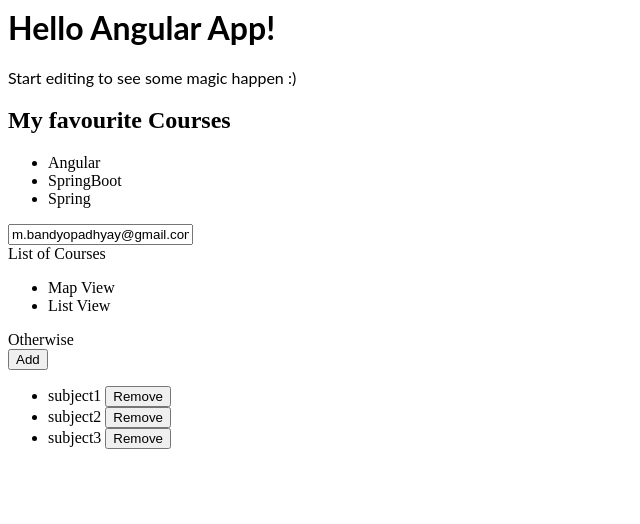
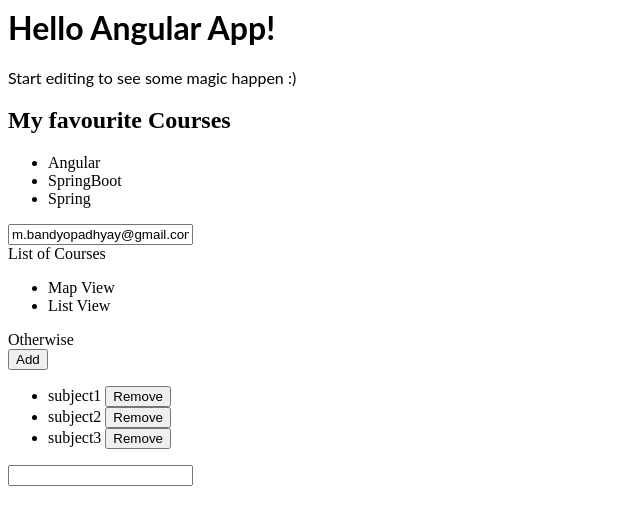
Before and after one commit to mbandyopadhyay10/angular-artdwn, an Angular app: page / in a window 1280 px wide. Shown: the top 524 px of the page, without its empty margins (0-640 px from the left). Built offline with nearby package versions, Linux system fonts and the light colour scheme.

Commit message:
3 files modified

```diff
--- a/src/app/app.component.html
+++ b/src/app/app.component.html
@@ -34,3 +34,5 @@
 
 </ul>
 </div>
+
+<input type="text" appInputFormat>
--- a/src/app/app.module.ts
+++ b/src/app/app.module.ts
@@ -6,11 +6,12 @@
 import { HelloComponent } from './hello.component';
 import { CoursesComponent } from './courses.component';
 import { CoursesService } from './courses.service';
+import { InputFormatDirective } from './input-format.directive';
 
 
 @NgModule({
   imports:      [ BrowserModule, FormsModule ],
-  declarations: [ AppComponent, HelloComponent, CoursesComponent ],
+  declarations: [ AppComponent, HelloComponent, CoursesComponent, InputFormatDirective ],
   bootstrap:    [ AppComponent ],
   providers: [CoursesService]
 })
--- a/src/app/input-format.directive.ts
+++ b/src/app/input-format.directive.ts
@@ -1,10 +1,17 @@
-import { Directive } from '@angular/core';
+import { Directive , HostListener } from '@angular/core';
 
 @Directive({
   selector: '[appInputFormat]'
 })
 export class InputFormatDirective {
 
+  @HostListener('focus') onFocus(){
+    console.log("On Focus");
+  }
+
+   @HostListener('blur') onBlur(){
+    console.log("On Blur");
+  }
   constructor() { }
 
 }
```
